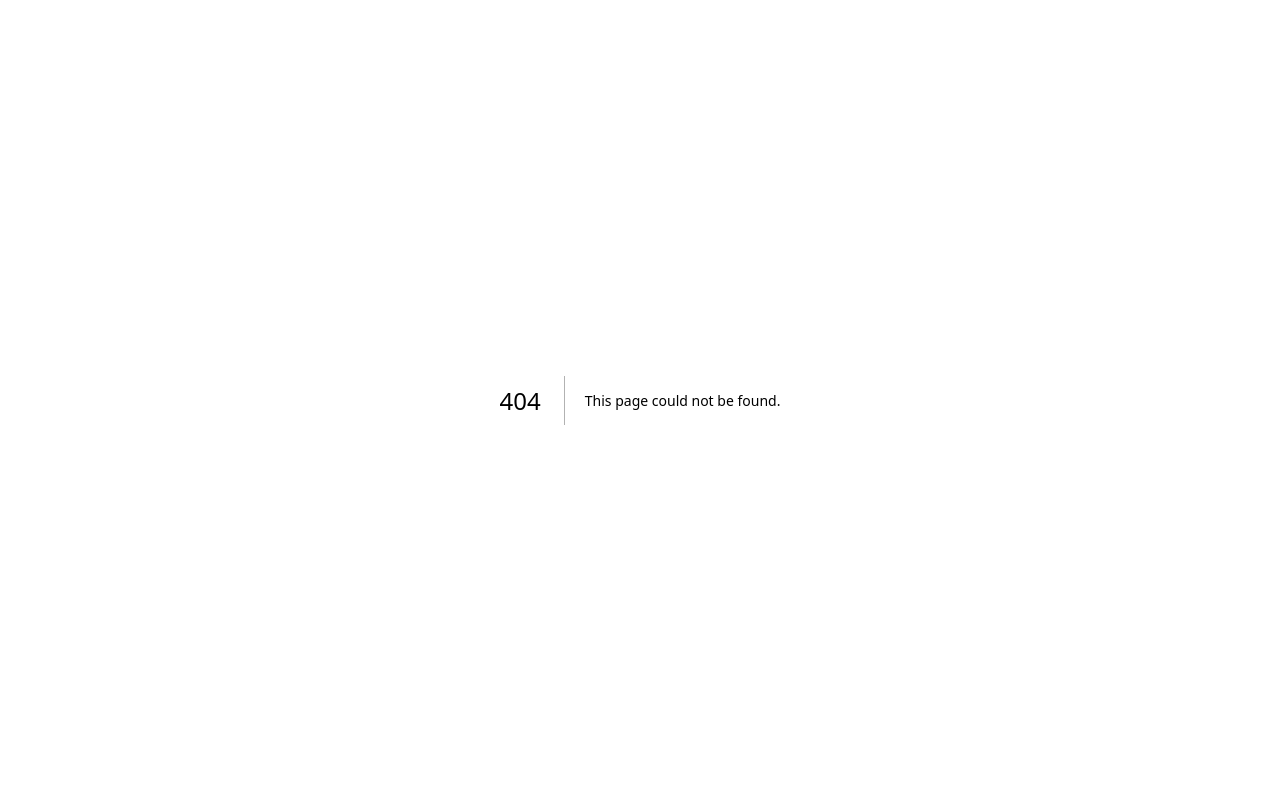
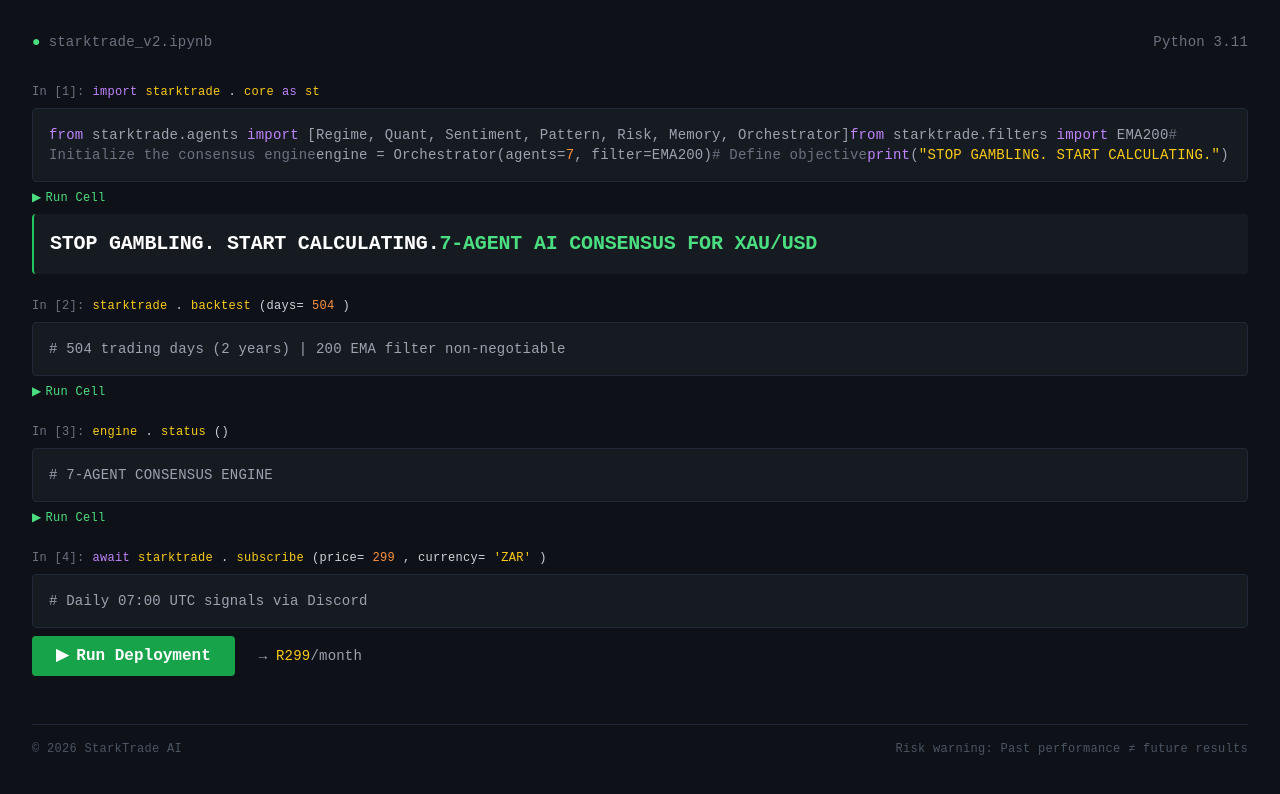
Before and after one commit to keitumetse0407/starktrade-ai, a Next.js app in the folder frontend/: page /landing in a window 1280 px wide. Before the commit this address had no page. Shown: the top 794 px of the page. Built offline with nearby package versions, Linux system fonts and the light colour scheme.

Commit message:
🎨 Protocol Antigravity: Colab/Terminal landing page

```diff
--- /dev/null
+++ b/frontend/src/app/landing/page.tsx
@@ -0,0 +1,136 @@
+'use client';
+
+import { useState } from 'react';
+
+export default function Landing() {
+  const [runCell, setRunCell] = useState(1);
+
+  return (
+    <main className="min-h-screen bg-[#0E1117] font-mono text-gray-300 p-4 md:p-8">
+      {/* Terminal Header */}
+      <div className="flex items-center gap-2 mb-8 text-sm text-gray-500">
+        <span className="text-green-400">●</span>
+        <span>starktrade_v2.ipynb</span>
+        <span className="ml-auto">Python 3.11</span>
+      </div>
+
+      {/* Cell 1: The Hook */}
+      <div className="mb-6">
+        <div className="flex items-center gap-2 mb-2 text-xs">
+          <span className="text-gray-500">In [1]:</span>
+          <span className="text-purple-400">import</span> <span className="text-yellow-400">starktrade</span>.<span className="text-yellow-400">core</span>
+          <span className="text-purple-400">as</span> <span className="text-yellow-400">st</span>
+        </div>
+        <div className="bg-[#161B22] rounded p-4 border border-gray-800">
+          <pre className="text-sm text-gray-400 whitespace-pre-wrap">
+<span className="text-purple-400">from</span> starktrade.agents <span className="text-purple-400">import</span> [Regime, Quant, Sentiment, Pattern, Risk, Memory, Orchestrator]
+<span className="text-purple-400">from</span> starktrade.filters <span className="text-purple-400">import</span> EMA200
+
+<span className="text-gray-500"># Initialize the consensus engine</span>
+engine = Orchestrator(agents=<span className="text-orange-400">7</span>, filter=EMA200)
+
+<span className="text-gray-500"># Define objective</span>
+<span className="text-purple-400">print</span>(<span className="text-yellow-400">"STOP GAMBLING. START CALCULATING."</span>)
+          </pre>
+        </div>
+        <div className="flex items-center gap-2 mt-2 text-xs">
+          <button onClick={() => setRunCell(1)} className="text-green-400 flex items-center gap-1">
+            <span className="text-green-400">▶</span> Run Cell
+          </button>
+        </div>
+        {runCell >= 1 && (
+          <div className="mt-2">
+            <div className="bg-[#161B22] rounded p-4 border-l-2 border-green-500">
+              <pre className="text-xl font-bold text-white whitespace-pre-wrap">
+STOP GAMBLING. START CALCULATING.
+<span className="text-green-400">7-AGENT AI CONSENSUS FOR XAU/USD</span>
+              </pre>
+            </div>
+          </div>
+        )}
+      </div>
+
+      {/* Cell 2: Backtest */}
+      <div className="mb-6">
+        <div className="flex items-center gap-2 mb-2 text-xs">
+          <span className="text-gray-500">In [2]:</span>
+          <span className="text-yellow-400">starktrade</span>.<span className="text-yellow-400">backtest</span>(days=<span className="text-orange-400">504</span>)
+        </div>
+        <div className="bg-[#161B22] rounded p-4 border border-gray-800 text-sm text-gray-400">
+          # 504 trading days (2 years) | 200 EMA filter non-negotiable
+        </div>
+        <div className="flex items-center gap-2 mt-2 text-xs">
+          <button onClick={() => setRunCell(2)} className="text-green-400 flex items-center gap-1">
+            <span className="text-green-400">▶</span> Run Cell
+          </button>
+        </div>
+        {runCell >= 2 && (
+          <div className="mt-2">
+            <div className="bg-[#161B22] rounded p-4 border-l-2 border-green-500">
+              <div className="grid grid-cols-2 md:grid-cols-4 gap-4">
+                <div><div className="text-3xl font-bold text-green-400">75%</div><div className="text-xs text-gray-500">Win Rate</div></div>
+                <div><div className="text-3xl font-bold text-green-400">+14%</div><div className="text-xs text-gray-500">Return</div></div>
+                <div><div className="text-3xl font-bold text-cyan-400">1.69</div><div className="text-xs text-gray-500">Sharpe</div></div>
+                <div><div className="text-3xl font-bold text-yellow-400">200</div><div className="text-xs text-gray-500">EMA Filter</div></div>
+              </div>
+            </div>
+          </div>
+        )}
+      </div>
+
+      {/* Cell 3: Agents */}
+      <div className="mb-6">
+        <div className="flex items-center gap-2 mb-2 text-xs">
+          <span className="text-gray-500">In [3]:</span>
+          <span className="text-yellow-400">engine</span>.<span className="text-yellow-400">status</span>()
+        </div>
+        <div className="bg-[#161B22] rounded p-4 border border-gray-800 text-sm text-gray-400">
+          # 7-AGENT CONSENSUS ENGINE
+        </div>
+        <div className="flex items-center gap-2 mt-2 text-xs">
+          <button onClick={() => setRunCell(3)} className="text-green-400 flex items-center gap-1">
+            <span className="text-green-400">▶</span> Run Cell
+          </button>
+        </div>
+        {runCell >= 3 && (
+          <div className="mt-2">
+            <div className="bg-[#161B22] rounded p-4 border-l-2 border-green-500 space-y-2 text-sm">
+              <div><span className="text-green-400">[OK]</span> <span className="text-cyan-400">RegimeDetector</span> <span className="text-gray-500">→ ADX + BB + ATR</span></div>
+              <div><span className="text-green-400">[OK]</span> <span className="text-cyan-400">QuantAgent</span> <span className="text-gray-500">→ RF + GB ML</span></div>
+              <div><span className="text-green-400">[OK]</span> <span className="text-cyan-400">SentimentAgent</span> <span className="text-gray-500">→ ForexFactory</span></div>
+              <div><span className="text-green-400">[OK]</span> <span className="text-cyan-400">PatternAgent</span> <span className="text-gray-500">→ Confirmation filter</span></div>
+              <div><span className="text-green-400">[OK]</span> <span className="text-cyan-400">RiskAgent</span> <span className="text-gray-500">→ VaR + breakers</span></div>
+              <div><span className="text-green-400">[OK]</span> <span className="text-cyan-400">ContextMemory</span> <span className="text-gray-500">→ Dynamic weights</span></div>
+              <div><span className="text-green-400">[OK]</span> <span className="text-cyan-400">Orchestrator</span> <span className="text-gray-500">→ ≥3/4 consensus</span></div>
+            </div>
+          </div>
+        )}
+      </div>
+
+      {/* Cell 4: CTA */}
+      <div className="mb-6">
+        <div className="flex items-center gap-2 mb-2 text-xs">
+          <span className="text-gray-500">In [4]:</span>
+          <span className="text-purple-400">await</span> <span className="text-yellow-400">starktrade</span>.<span className="text-yellow-400">subscribe</span>(price=<span className="text-orange-400">299</span>, currency=<span className="text-yellow-400">'ZAR'</span>)
+        </div>
+        <div className="bg-[#161B22] rounded p-4 border border-gray-800 text-sm text-gray-400">
+          # Daily 07:00 UTC signals via Discord
+        </div>
+        <div className="flex items-center gap-2 mt-2">
+          <button className="bg-green-600 hover:bg-green-500 text-white font-bold py-2 px-6 rounded flex items-center gap-2">
+            <span className="text-white">▶</span> Run Deployment
+          </button>
+          <span className="text-gray-400 text-sm ml-4">→ <span className="text-yellow-400">R299</span>/month</span>
+        </div>
+      </div>
+
+      {/* Footer */}
+      <div className="mt-12 pt-4 border-t border-gray-800 text-xs text-gray-600">
+        <div className="flex justify-between">
+          <span>© 2026 StarkTrade AI</span>
+          <span>Risk warning: Past performance ≠ future results</span>
+        </div>
+      </div>
+    </main>
+  );
+}
```
